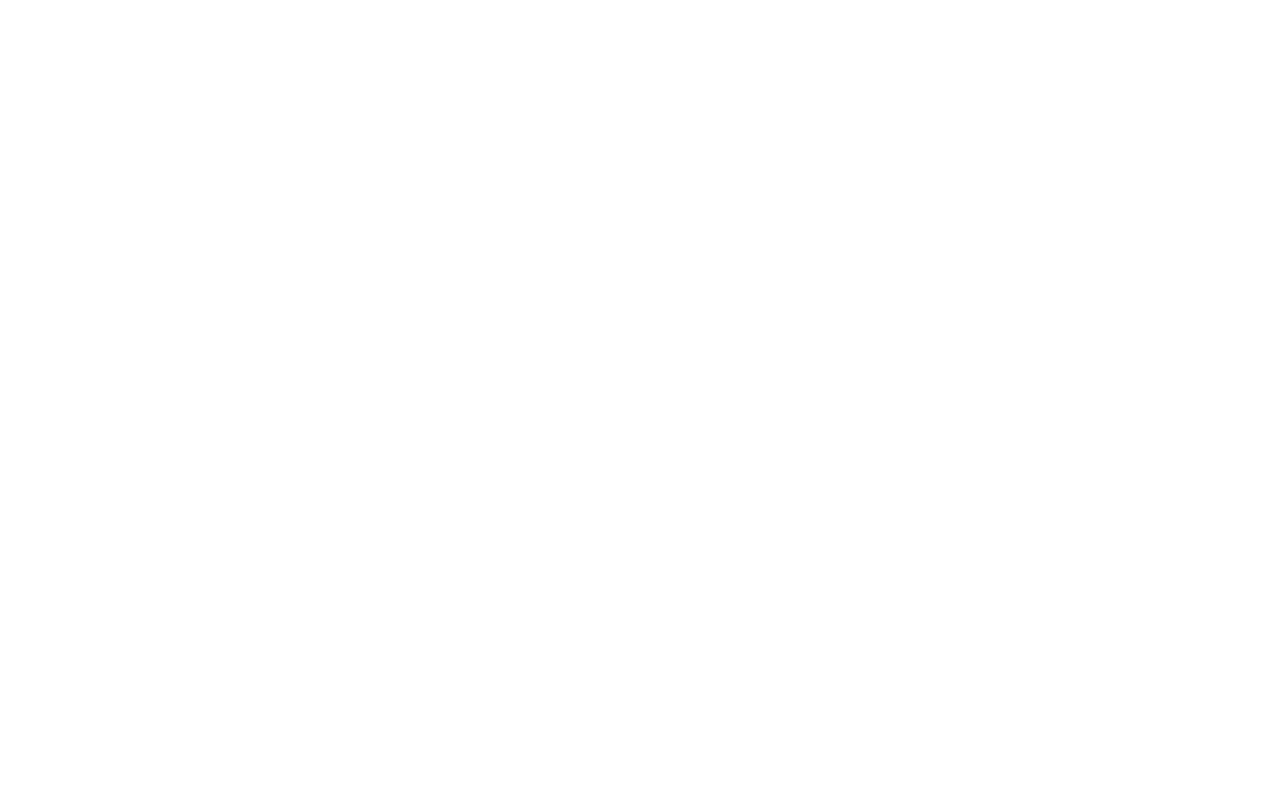
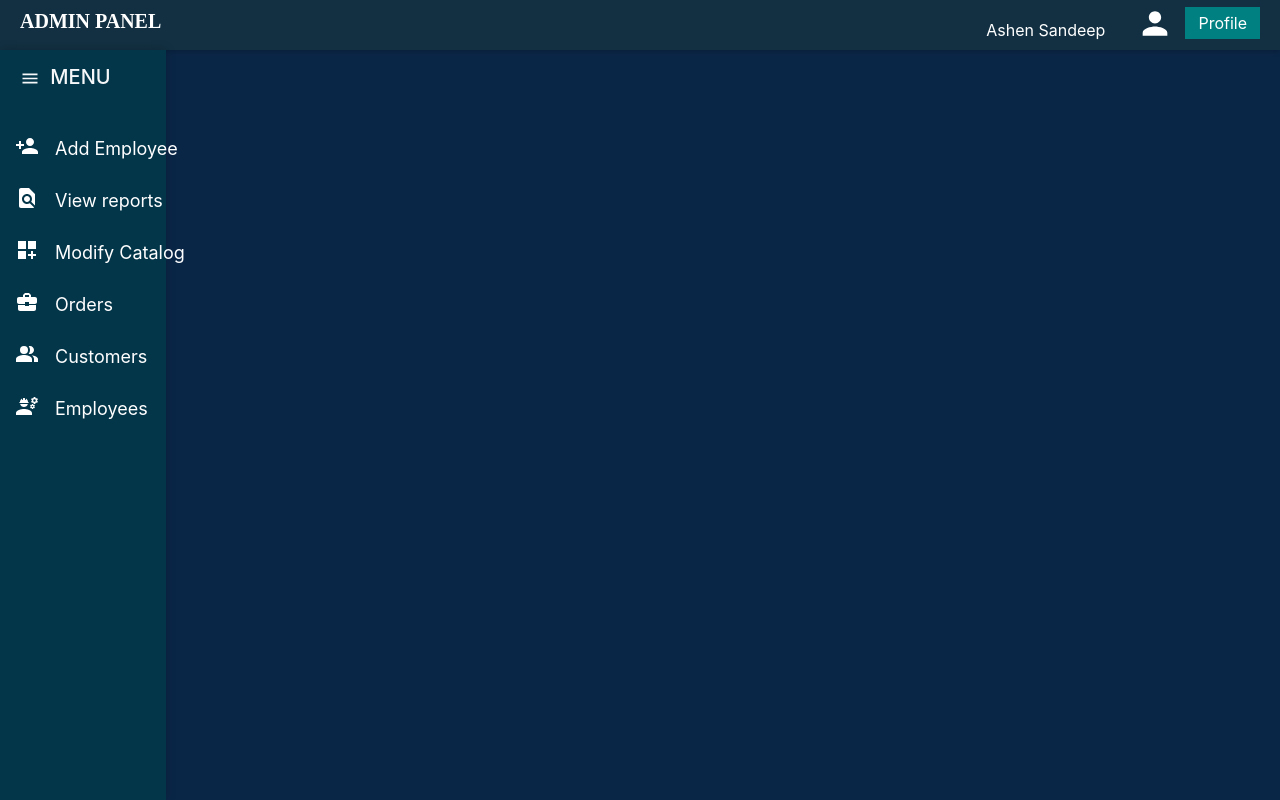
Before and after one commit to ThisaraWeerakoon/ECommerce_Platform_DataBase_Project, a React (Create React App) app in the folder client/: page /pages/AdminPanel in a window 1280 px wide. Before the commit this address had no page. Built offline with nearby package versions, Linux system fonts and the light colour scheme.

Commit message:
Admin Panel Added

```diff
--- a/client/src/App.js
+++ b/client/src/App.js
@@ -1,24 +1,24 @@
-import logo from './logo.svg';
-import './App.css';
-import HomePage from './pages/HomePage';
-import AuthenticationPage from './pages/AuthenticationPage';
-import SignUpPage from './pages/SignUpPage';
-import { BrowserRouter, Routes, Route } from 'react-router-dom';
+import logo from "./logo.svg";
+import "./App.css";
+import HomePage from "./pages/HomePage";
+import AuthenticationPage from "./pages/AuthenticationPage";
+import SignUpPage from "./pages/SignUpPage";
+import AdminPanel from "./pages/AdminPanel";
+import { BrowserRouter, Routes, Route } from "react-router-dom";
 function App() {
   return (
     <BrowserRouter>
       <Routes>
-          <Route path="/" element={<HomePage/>}/>
-          <Route path="/pages/AuthenticationPage" element={<AuthenticationPage/>} />
-          <Route path="/pages/SignUpPage" element={<SignUpPage/>} />
+        <Route path="/" element={<HomePage />} />
+        <Route
+          path="/pages/AuthenticationPage"
+          element={<AuthenticationPage />}
+        />
+        <Route path="/pages/SignUpPage" element={<SignUpPage />} />
+        <Route path="/pages/AdminPanel" element={<AdminPanel />} />
       </Routes>
     </BrowserRouter>
-
   );
 }
 
-
-
-
-
 export default App;
--- /dev/null
+++ b/client/src/pageComponents/AdminPanelComponents/AdminPanelDashBoard.js
@@ -0,0 +1,42 @@
+import React from "react";
+import DashBoardButton from "./DashBoardButton";
+import "./style.css";
+import MenuIcon from "@mui/icons-material/Menu";
+import PeopleAltIcon from "@mui/icons-material/PeopleAlt";
+import BusinessCenterIcon from "@mui/icons-material/BusinessCenter";
+import PersonAddIcon from "@mui/icons-material/PersonAdd";
+import DashboardCustomizeIcon from "@mui/icons-material/DashboardCustomize";
+import EngineeringIcon from "@mui/icons-material/Engineering";
+import FindInPageIcon from "@mui/icons-material/FindInPage";
+
+function AdminPanelDashBoard() {
+  const menuIconStyle = {
+    paddingRight: 5,
+    fontSize: 25,
+  };
+  const menuTitle = {
+    paddingTop: 15,
+    paddingLeft: 5,
+    paddingBottom: 35,
+    fontSize: 20,
+    color: "#F5F7F8",
+  };
+
+  return (
+    <div className="dashBoard">
+      <h1 style={menuTitle}>
+        <MenuIcon style={menuIconStyle} /> MENU{" "}
+      </h1>
+      <div className="buttonContainer">
+        <DashBoardButton buttonName="Add Employee" icon={PersonAddIcon} />
+        <DashBoardButton buttonName="View reports" icon={FindInPageIcon} />
+        <DashBoardButton buttonName="Modify Catalog" icon={DashboardCustomizeIcon}/>
+        <DashBoardButton buttonName="Orders" icon={BusinessCenterIcon} />
+        <DashBoardButton buttonName="Customers" icon={PeopleAltIcon} />
+        <DashBoardButton buttonName="Employees" icon={EngineeringIcon} />
+      </div>
+    </div>
+  );
+}
+
+export default AdminPanelDashBoard;
--- /dev/null
+++ b/client/src/pageComponents/AdminPanelComponents/AdminPanelHeader.js
@@ -0,0 +1,88 @@
+import React from "react";
+import PersonIcon from "@mui/icons-material/Person";
+
+function AdminPanelHeader() {
+  const headerStyle = {
+    backgroundColor: "#123042",
+
+    color: "#fff",
+    display: "flex",
+    justifyContent: "space-between",
+    alignItems: "center",
+    padding: "10px",
+    height: 50,
+    boxShadow: "0px 2px 5px rgba(0, 0, 0, 0.2)",
+  };
+
+  const leftContentStyle = {
+    display: "flex",
+    alignItems: "center",
+    justifyContent: "center",
+  };
+
+  const rightContentStyle = {
+    textAlign: "right",
+    display: "flex",
+    alignItems: "center",
+    marginLeft: "auto",
+    gap: 10,
+  };
+
+  const nameStyle = {
+    color: "#fff",
+    marginRight: 20,
+    marginBottom: 5,
+    marginTop: 15,
+  };
+
+  const buttonStyle = {
+    backgroundColor: "teal",
+    color: "#fff",
+    border: "none",
+    padding: "8px 13px",
+    cursor: "pointer",
+    marginBottom: 5,
+    marginRight: 10,
+    height: 32,
+    display: "flex",
+    alignItems: "center",
+  };
+
+  const iconStyle = {
+    fontSize: 40,
+    paddingBottom: 3,
+  };
+  // const titleStyle = {
+  //   fontFamily: "Cursive",
+  //   fontWeight: "bold",
+  //   fontSize: 20,
+  //   paddingLeft: 10,
+  //   display: "flex",
+  //   alignItems: "center",
+  //   justifyContent: "center",
+
+  // };
+  const panelName = {
+    fontFamily: "cursive",
+    fontWeight: "bold",
+    fontSize: 20,
+    paddingLeft: 10,
+  };
+
+  return (
+    <header style={headerStyle}>
+      <div style={leftContentStyle}>
+        <h1 style={panelName}>ADMIN PANEL</h1>
+        {/* <h2 style={titleStyle}>EAGLE SERVICE</h2> */}
+      </div>
+      <div style={rightContentStyle}>
+        <p style={nameStyle}>Ashen Sandeep</p> {/* Add the name here */}
+        <PersonIcon style={iconStyle} />
+        <button style={buttonStyle}>Profile</button>{" "}
+        {/* Add the Profile button here */}
+      </div>
+    </header>
+  );
+}
+
+export default AdminPanelHeader;
--- /dev/null
+++ b/client/src/pageComponents/AdminPanelComponents/DashBoardButton.js
@@ -0,0 +1,40 @@
+import React from "react";
+
+function DashBoardButton(props) {
+  const buttonStyle = {
+    backgroundColor: "transparent",
+    border: "none",
+    cursor: "pointer",
+    marginBottom: 5,
+    marginRight: 10,
+    height: 37,
+    justifyContent: "left",
+    width: "100%",
+    color: "white",
+    fontSize: 18,
+    display:"flex",
+
+  };
+  const iconStyle = {
+    color: "white",
+
+  };
+
+  const buttonContainer = {
+    display: "flex",
+    flexDirection: "row",
+    width:500,
+    alineitems:"center",
+    gap:10,
+    marginBottom:10,
+  };
+
+  return (
+    <div style={buttonContainer}>
+      <props.icon style={iconStyle} />
+      <button style={buttonStyle}>{props.buttonName}</button>
+    </div>
+  );
+}
+
+export default DashBoardButton;
--- /dev/null
+++ b/client/src/pageComponents/AdminPanelComponents/style.css
@@ -0,0 +1,19 @@
+/* style.css */
+.dashBoard {
+    width: 13%;
+    height: 100%;
+    display: flex;
+    flex-direction: column;
+    padding-left:15px ;
+    padding-right:15px ;
+    background-color: #04364A;
+    box-shadow: 0px 0px 10px rgba(0, 0, 0, 0.2);
+
+  }
+
+  .buttonContainer{
+    flex: 1;
+    display: flex;
+    flex-direction: column;
+    /* justify-content: space-evenly; */
+  }
--- /dev/null
+++ b/client/src/pages/AdminPanel.js
@@ -0,0 +1,23 @@
+import React from "react";
+import AdminPanelHeader from "../pageComponents/AdminPanelComponents/AdminPanelHeader";
+import AdminPanelDashBoard from "../pageComponents/AdminPanelComponents/AdminPanelDashBoard";
+import { Display } from "react-bootstrap-icons";
+
+function AdminPanel() {
+  const containerStyle = {
+    display: "flex",
+    flexDirection: "column",
+    justifyContent: "space-between",
+    height: "100vh",
+    background: "#0A2647",
+  };
+
+  return (
+    <div style={containerStyle}>
+      <AdminPanelHeader />
+      <AdminPanelDashBoard />
+    </div>
+  );
+}
+
+export default AdminPanel;
```
Also changed, not shown: client/src/components/Header.js (+68 -46 lines), 1 other file (tests, documents, lock files or other folders).
